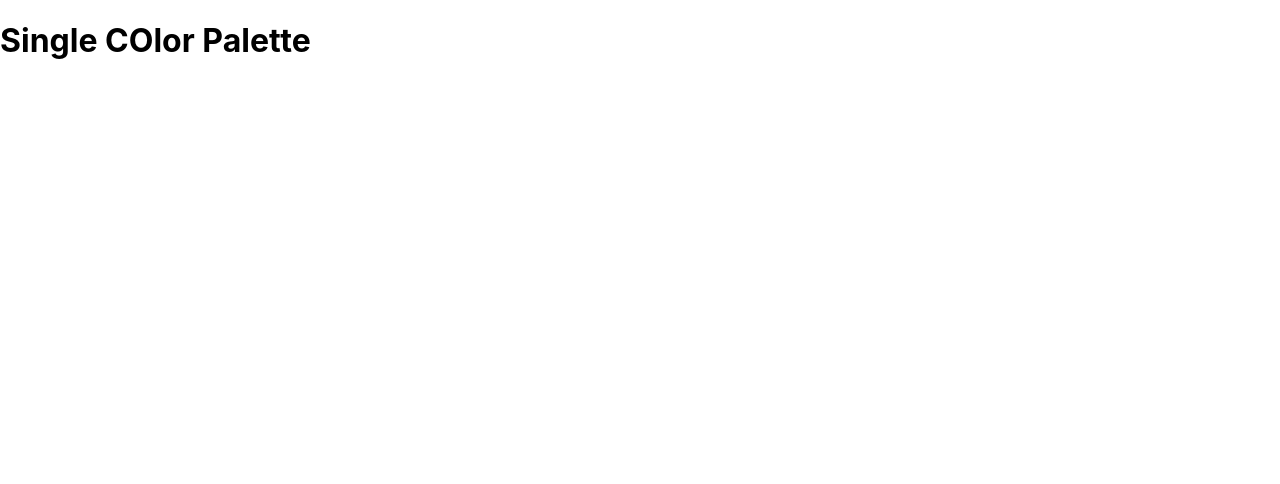
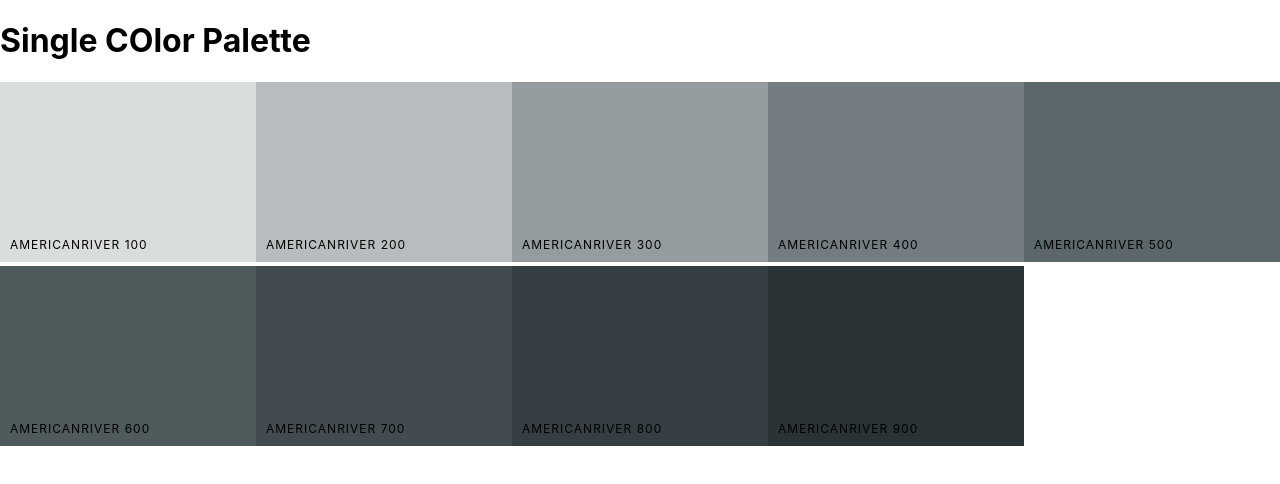
Before and after one commit to jswebdev-github/react-colors-app, a React (Create React App) app: page /palette/flat-ui-colors-american/americanriver in a window 1280 px wide. Shown: the top 484 px of the page. Built offline with nearby package versions, Linux system fonts and the light colour scheme.

Commit message:
Colors in SingleColorPalette
Display colors in SingleColorPalette

```diff
--- a/src/App.js
+++ b/src/App.js
@@ -29,8 +29,7 @@
 <Route
 exact
 path="/palette/:paletteId/:colorId"
-render={() => <SingleColorPalette />}
-/>
+render={(routeProps) => <SingleColorPalette palette={generatePalette(this.findPalette(routeProps.match.params.paletteId))} colorId={routeProps.match.params.colorId}/>}/>
 </Switch>
     );
   }
--- a/src/ColorBox.js
+++ b/src/ColorBox.js
@@ -15,7 +15,7 @@
         });
     }
     render(){
-        const {name, background,paletteId,id} = this.props;
+        const {name, background,paletteId,id, showLink } = this.props;
         const {copied} = this.state;
         return (
             <CopyToClipboard text={background} onCopy={this.changeCopyState}>
@@ -31,10 +31,11 @@
                     </div>
                     <button className="copy-button">copy</button>
                 </div>
+                {showLink &&
                 <Link to={`/palette/${paletteId}/${id}`} onClick={e => e.stopPropagation()}>
                 <span className="see-more">More</span>
                 </Link>
-
+                }
             </div>
             </CopyToClipboard>
         );
--- a/src/Palette.js
+++ b/src/Palette.js
@@ -29,6 +29,7 @@
              key={color.id}
              id={color.id}
              paletteId={id}
+             showLink
              />
         });
 
--- a/src/SingleColorPalette.js
+++ b/src/SingleColorPalette.js
@@ -1,9 +1,35 @@
  import React, {Component} from 'react';
+ import ColorBox from './ColorBox';
 
  class SingleColorPalette extends Component{
+    constructor(props){
+        super(props);
+        this._shades= this.gatherShades(this.props.palette,this.props.colorId)
+    }
+    gatherShades(palette,colorToFilterBy){
+        // return all shades of the given color
+        let shades = [];
+        let allColors = palette.colors;
+
+        for(let key in allColors){
+            shades = shades.concat(allColors[key].filter(color => color.id === colorToFilterBy)
+            )
+                    }
+                    return shades.slice(1);
+    }
     render(){
+        const colorBoxes = this._shades.map(color => (
+            <ColorBox
+            key={color.id}
+            name={color.name}
+            background={color.hex}
+            showLink={false}/>
+        ))
         return(<div>
             <h1>Single COlor Palette</h1>
+            <div className="Palette">
+                <div className="Palette-colors">{colorBoxes}</div>
+            </div>
         </div>)
     }
  }
```
